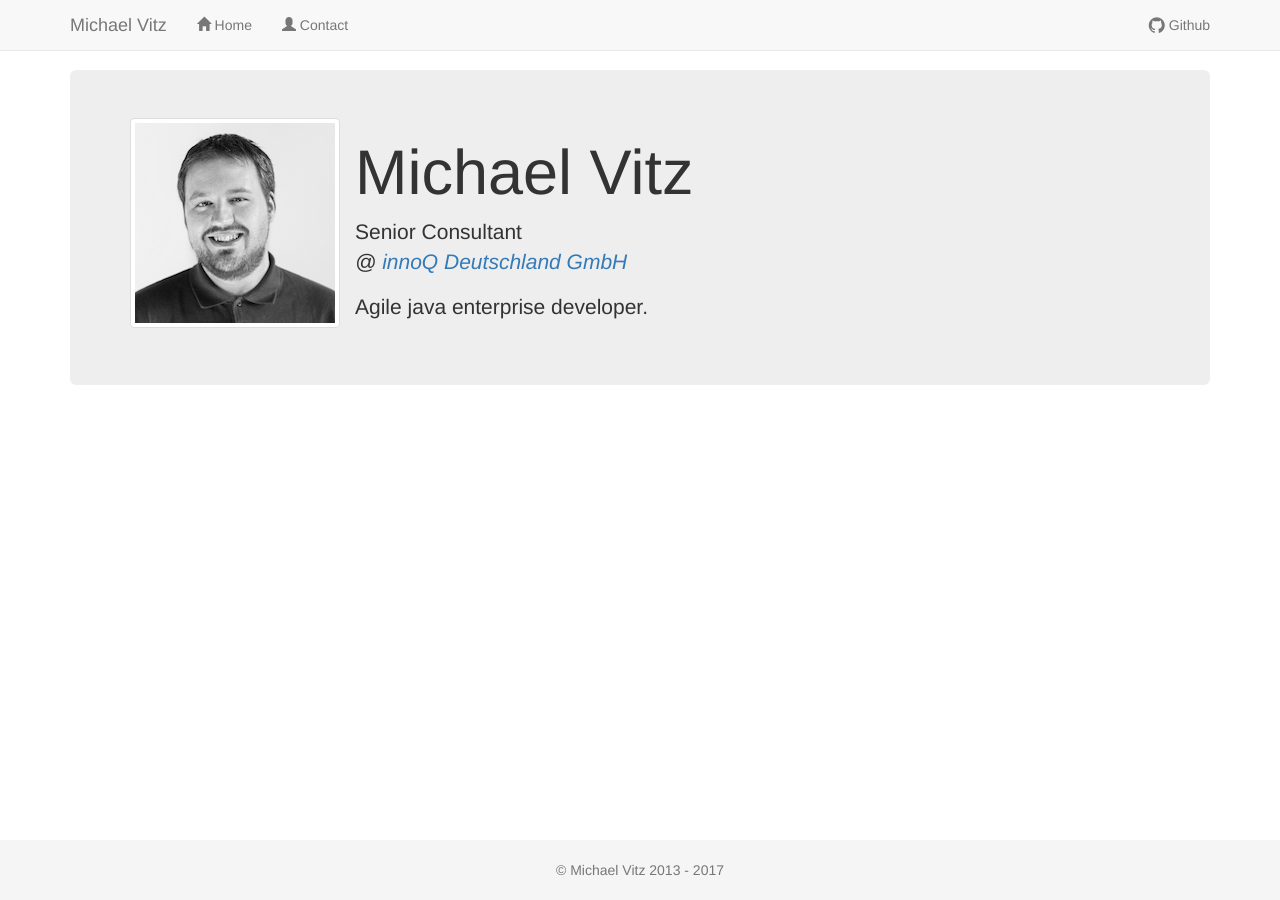
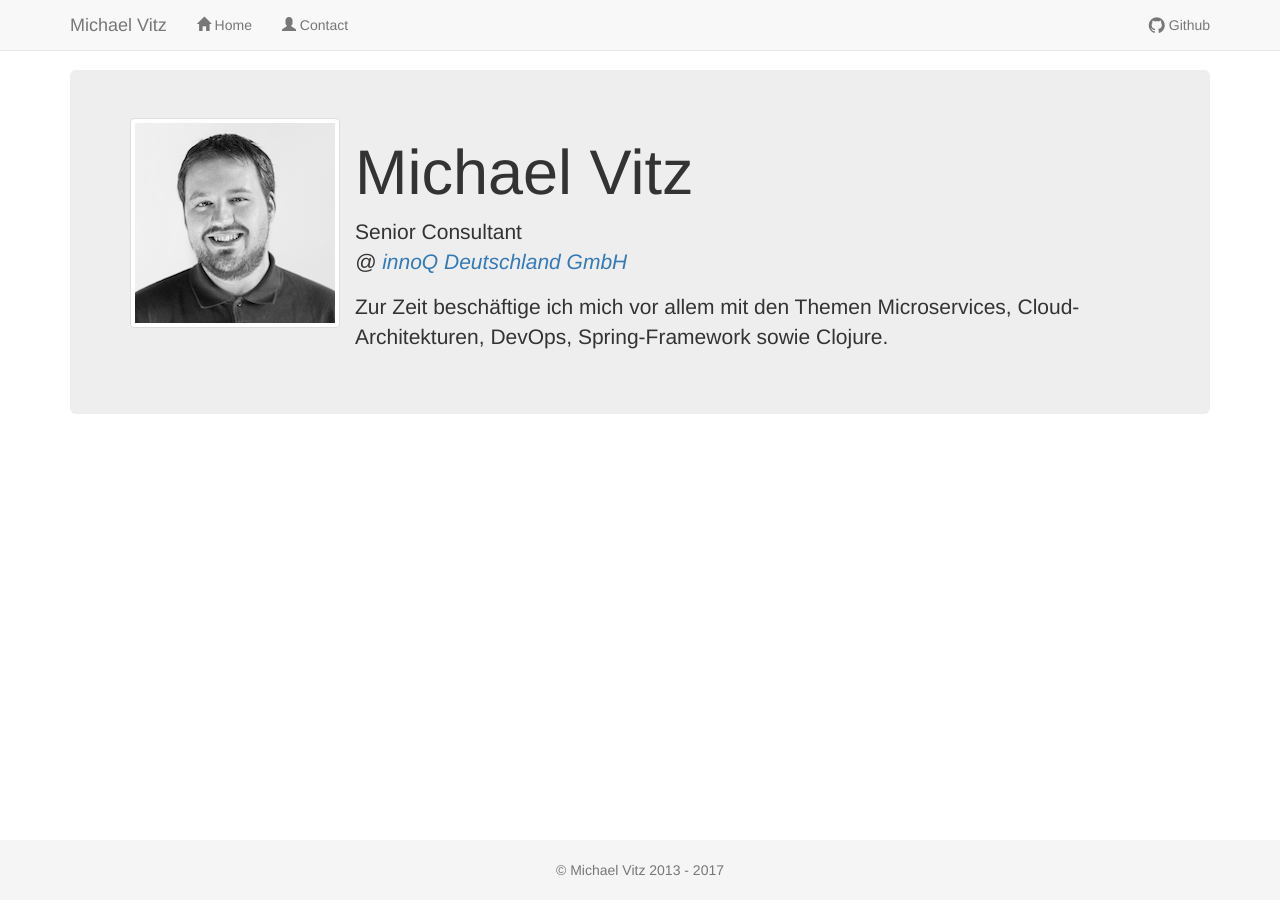
Before and after one commit to mvitz/mvitz.github.io, a Jekyll site: the page built from index.html, in a window 1280 px wide. Built offline with Jekyll 4.4.1, drawn with Linux system fonts in a browser that asks for light colours; nearby versions of some CDN libraries.

Commit message:
Change small description

```diff
--- a/index.html
+++ b/index.html
@@ -9,5 +9,5 @@ title: Home
     Senior Consultant<br />
     <em>@ <a href="http://www.innoq.com">innoQ Deutschland GmbH</a></em>
   </p>
-  <p class="lead">Agile java enterprise developer.</p>
+  <p class="lead">Zur Zeit beschäftige ich mich vor allem mit den Themen Microservices, Cloud-Architekturen, DevOps, Spring-Framework sowie Clojure.</p>
 </div>
```
